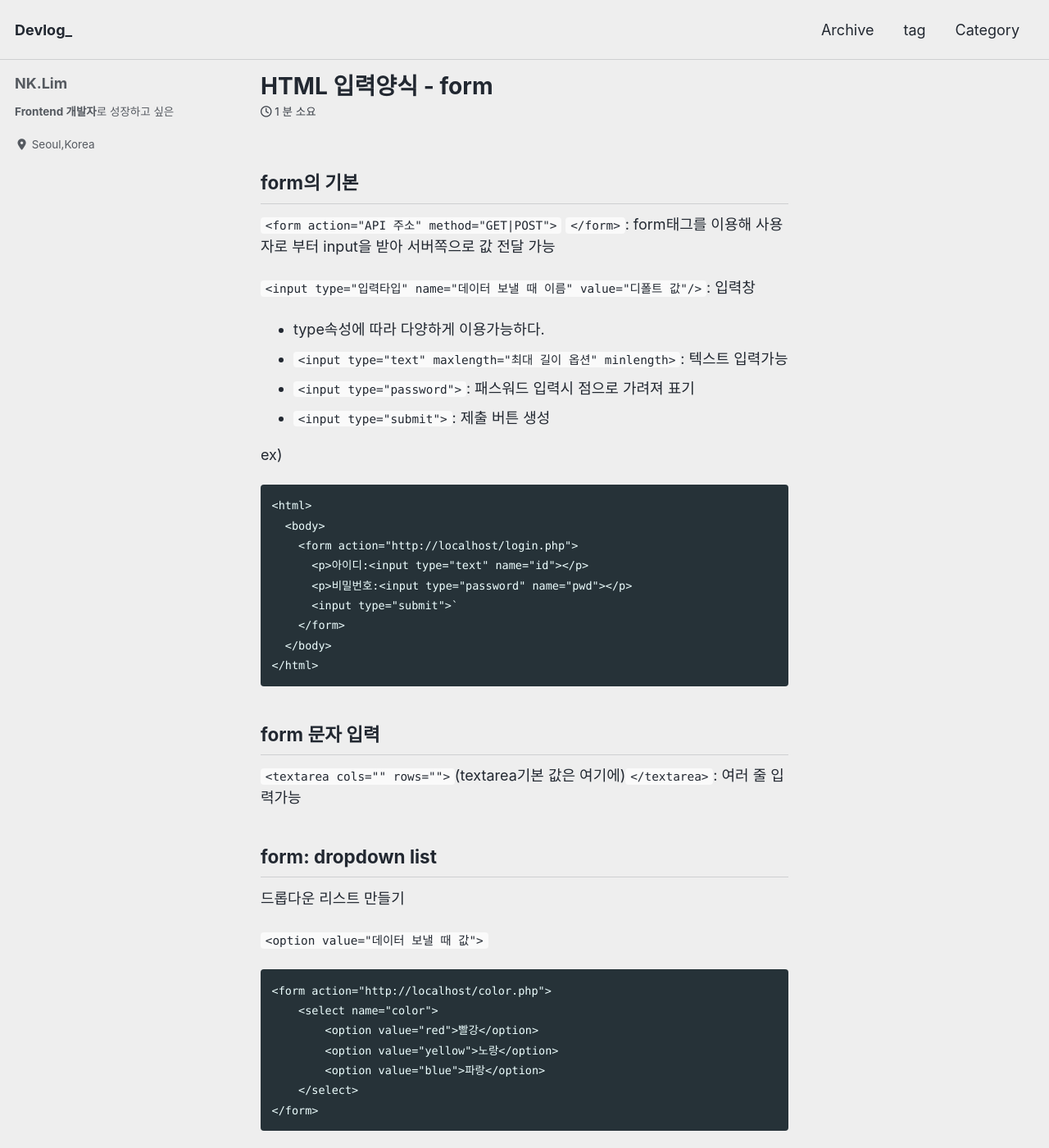
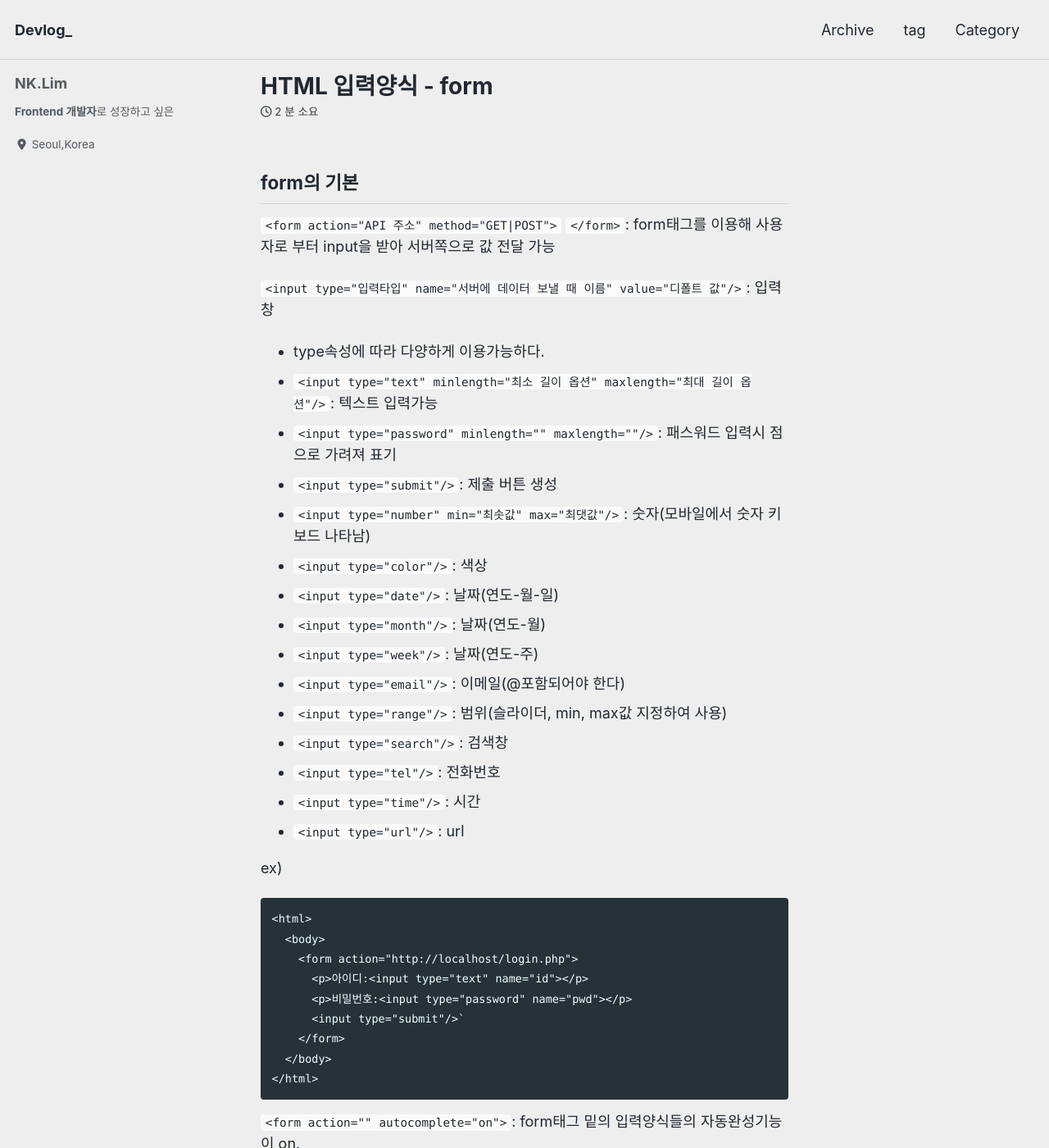
Before and after one commit to nangkyeonglim/nangkyeonglim.github.io, a Jekyll site: the page built from _posts/2019-12-29-html-basic3.md, in a window 1280 px wide and 1400 px high. Shown: the whole window at 82% size. Built offline with Jekyll 4.4.1, drawn with Linux system fonts in a browser that asks for light colours; cached includes are drawn as plain includes; nearby versions of some CDN libraries; comment, search, counter and statistics services are not loaded; some of the changed text lies outside the part shown.

Commit message:
Update 2019-12-29-html-basic3.md
내용 수정 및 추가

````diff
--- a/_posts/2019-12-29-html-basic3.md
+++ b/_posts/2019-12-29-html-basic3.md
@@ -7,11 +7,22 @@ categories: html
 ## form의 기본
 `<form action="API 주소" method="GET|POST">` `</form>`: form태그를 이용해 사용자로 부터 input을 받아 서버쪽으로 값 전달 가능
 
-`<input type="입력타입" name="데이터 보낼 때 이름" value="디폴트 값"/>`: 입력창
+`<input type="입력타입" name="서버에 데이터 보낼 때 이름" value="디폴트 값"/>`: 입력창
 - type속성에 따라 다양하게 이용가능하다.
-- `<input type="text" maxlength="최대 길이 옵션" minlength>`: 텍스트 입력가능
-- `<input type="password">`: 패스워드 입력시 점으로 가려져 표기
-- `<input type="submit">`: 제출 버튼 생성
+- `<input type="text" minlength="최소 길이 옵션" maxlength="최대 길이 옵션"/>`: 텍스트 입력가능
+- `<input type="password" minlength="" maxlength=""/>`: 패스워드 입력시 점으로 가려져 표기
+- `<input type="submit"/>`: 제출 버튼 생성
+- `<input type="number" min="최솟값" max="최댓값"/>`: 숫자(모바일에서 숫자 키보드 나타남)
+- `<input type="color"/>`: 색상
+- `<input type="date"/>`: 날짜(연도-월-일)
+- `<input type="month"/>`: 날짜(연도-월)
+- `<input type="week"/>`: 날짜(연도-주)
+- `<input type="email"/>`: 이메일(@포함되어야 한다)
+- `<input type="range"/>`: 범위(슬라이더, min, max값 지정하여 사용)
+- `<input type="search"/>`: 검색창
+- `<input type="tel"/>`: 전화번호
+- `<input type="time"/>`: 시간
+- `<input type="url"/>`: url
 
 ex)
 ```
@@ -20,19 +31,40 @@ ex)
     <form action="http://localhost/login.php">
       <p>아이디:<input type="text" name="id"></p>
       <p>비밀번호:<input type="password" name="pwd"></p>
-      <input type="submit">`
+      <input type="submit"/>`
     </form>
   </body>
 </html>
 ```
 
-## form 문자 입력
+`<form action="" autocomplete="on">`: form태그 밑의 입력양식들의 자동완성기능이 on.
+
+- form 태그 밑 태그 중 자동완성 기능을 끄고 싶으면 해당 태그에 `autocomplete="off"` 해주면 됨.
+
+<br/>
+
+`<input placeholder="블라블라"/>`하면 블라블라라고 희미하게 표시 되는 안내 문구.
+
+`<input autofocus/>` 하면 웹페이지에 들어가자마자 포커스가 해당 입력양식에 맞춰짐.
+
+`<input required/>`: 필수적으로 입력해야 하는 부분
+
+`<input disabled/>`: 입력 불가하도록 하는
+
+`<input pattern="정규표현식"/>`
+
+ex) "[a-zA-Z]":알파벳 중 하나, ".": 모든 문자 중 하나, ".+": 모든 문자 **하나 이상**
+
+
+## form 문자 입력: textarea
 `<textarea cols="" rows="">`(textarea기본 값은 여기에)`</textarea>`: 여러 줄 입력가능
 
 ## form: dropdown list
 드롭다운 리스트 만들기
 
 `<option value="데이터 보낼 때 값">`
+
+`<select multiple>`: ctrl+선택시 다중 선택 가능
 
 ```
 <form action="http://localhost/color.php">
@@ -45,75 +77,83 @@ ex)
 ```
 
 ## form: radio, checkbox
-radio 버튼은 그룹에서 한 버튼만 선택되도록 한다. input의 name을 같게 지정하면 같은 그룹이 된다.
+radio 버튼은 같은 그룹에서 한 버튼만 선택되도록 한다. input의 **name을 같게** 지정하면 같은 그룹이 된다.
 
 미리 선택되도록 하려면 checked 속성을 써주면 된다.
+
+여기서의 value는 서버에 전달될 때의 값(ex. color=red 형태로 전달됨)
 ```
 <p>
-  <input type="radio" name="color" value="red">
-  <input type="radio" name="color" value="black">
+  <input type="radio" name="color" value="red"/>
+  <input type="radio" name="color" value="black"/>
 </p>
 ```
+
+<br/>
 
 checkbox는 같은 그룹에서 여러 버튼이 다중 선택 될 수 있다.
 
 미리 선택되도록 하려면 checked 속성을 써주면 된다.
+
+여기서의 value는 서버에 전달될 때의 값
 ```
 <p>
-  <input type="checkbox" name="color" value="red">
-  <input type="checkbox" name="color" value="black">
+  <input type="checkbox" name="color" value="red"/>
+  <input type="checkbox" name="color" value="black"/>
 </p>
 ```
 
 ## form: button
-`<input type="submit" value="버튼에 쓰여지는 text -디폴트는 제출">`: 서버에 값을 전송하는 제출 버튼
+`<button type="button">` 버튼에 쓰여지는 text `</button>`: 일반 버튼
 
-`<input type="button" value="버튼에 쓰여지는 text" onclick="alert('hello world')">`: 일반 버튼
+`<button type="submit">` 버튼에 쓰여지는 text `</button>`: 서버에 값을 전송하는 제출 버튼
 
-`<input type="reset">`: 재설정 버튼
+`<button type="reset">` 버튼에 쓰여지는 text `</button>`: 재설정 버튼
 
 ## form: hidden
 화면 상에 표시되진 않지만 값이 넘겨질 필요가 있을 때 사용.
 
-`<input type="hidden" name="" value="">`
+`<input type="hidden" name="" value=""/>`
 
 ## form: label
-`<label for="대상의 id">` `</label>`: 태그를 통해 어떤 것의 이름표라는 것을 명시.
+`<label for="대상의 id">` `</label>`: 폼 양식에 이름표를 붙이는 태그
 
 label을 클릭하면 해당 대상에 커서가 위치하게 됨.
 
+input의 id를 적어줘야함.
+
 혹은 id생략시 label태그로 대상을 감싸주면 됨.
 ```
-<label for="id_txt">text</label>
-<input id="id_txt" type="text" name="id" value="default value">
+<label for="id_txt">이름</label>
+<input id="id_txt" type="text" name="id" value="default value"/>
 ```
 or
 ```
-<label>text
-<input type="text" name="id" value="default value">
+<label>이름
+<input type="text" name="id" value="default value"/>
 </label>
 ```
 
 ## form: method
 서버에 데이터를 전송하는 방법: get/post
 
-`<form method="get|post">` `</form>`: form태그의 method속성에 get이나 post방식을 지정할 수 있는데 디폴트는 get이다.
+`<form method="GET|POST">` `</form>`: form태그의 method속성에 get이나 post방식을 지정할 수 있는데 디폴트는 get이다.
 ```
 <form action="http://localhost/method.php">
-  <input type="text" name="id">
-  <input type="password" name="pwd">
-  <input type="submit">
+  <input type="text" name="id"/>
+  <input type="password" name="pwd"/>
+  <input type="submit"/>
 </form>
 ```
 -> get 방식으로 입력한 데이터 값이 url을 통해 전송된다.
 
-<br>
+<br/>
 
 ```
-<form action="http://localhost/method.php" method="post">
-  <input type="text" name="id">
-  <input type="password" name="pwd">
-  <input type="submit">
+<form action="http://localhost/method.php" method="POST">
+  <input type="text" name="id"/>
+  <input type="password" name="pwd"/>
+  <input type="submit"/>
 </form>
 ```
 -> post 방식으로 데이터를 숨겨서 서버에 전송된다. form은 대부분 post방식을 이용하여 전송. 중요한 정보나 데이터 양이 많을 때.
@@ -122,7 +162,12 @@ or
 `enctype="multipart/form-data"`, post방식으로 전송
 ```
 <form action="http://localhost/upload.php method="post" enctype="multipart/form-data">
-  <input type="file" name="">
-  <input type="submit">
+  <input type="file" accpet="허용하는 확장자(.jpg 등)" name=""/>
+  <input type="submit"/>
 </form>
 ```
+
+## 반응형 웹
+각 디바이스에 최적화 되도록 크기 조절.
+
+`<meta name="viewport" content="width=device-width, initial-scale=1.0">` 추가
````
